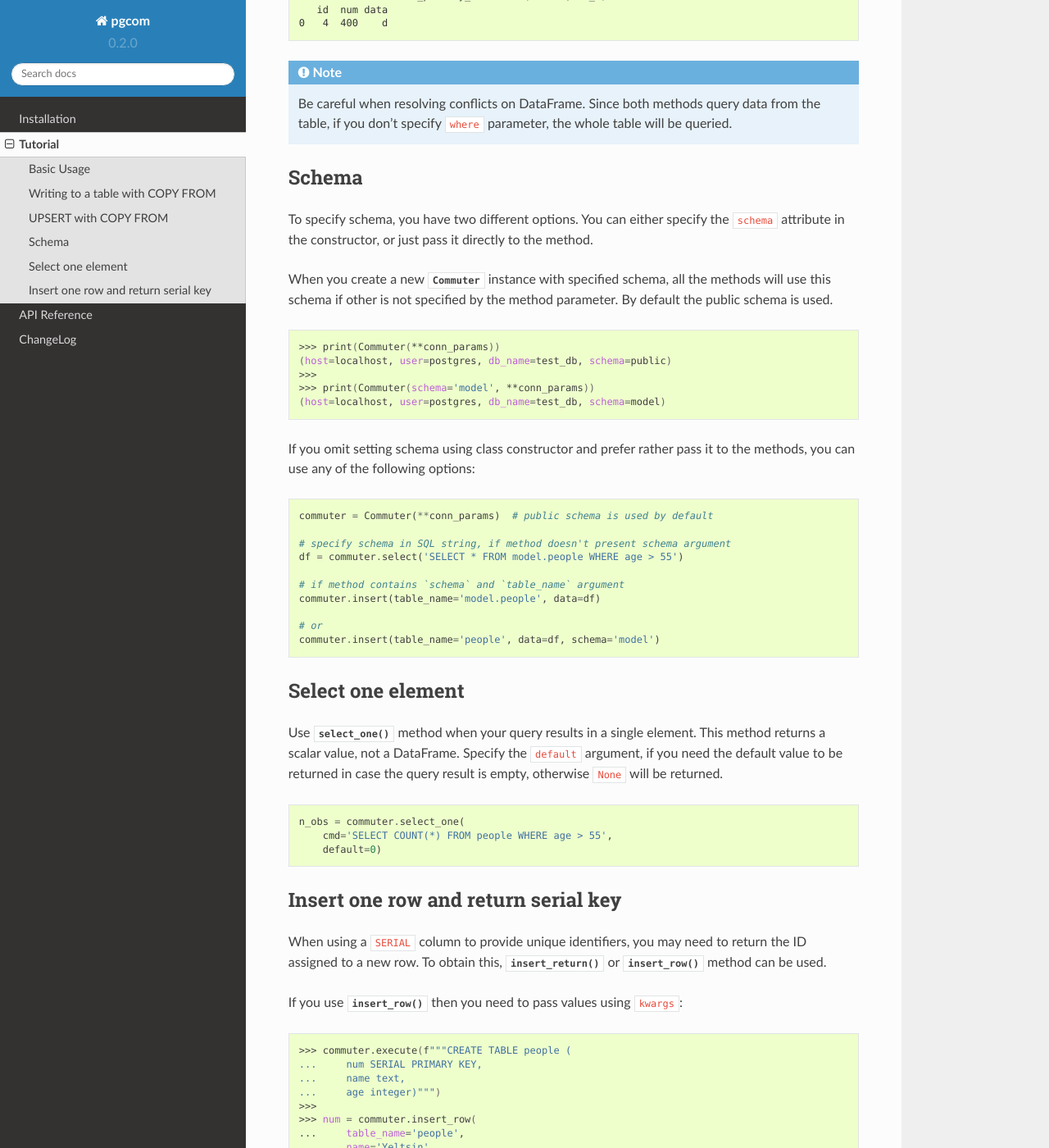
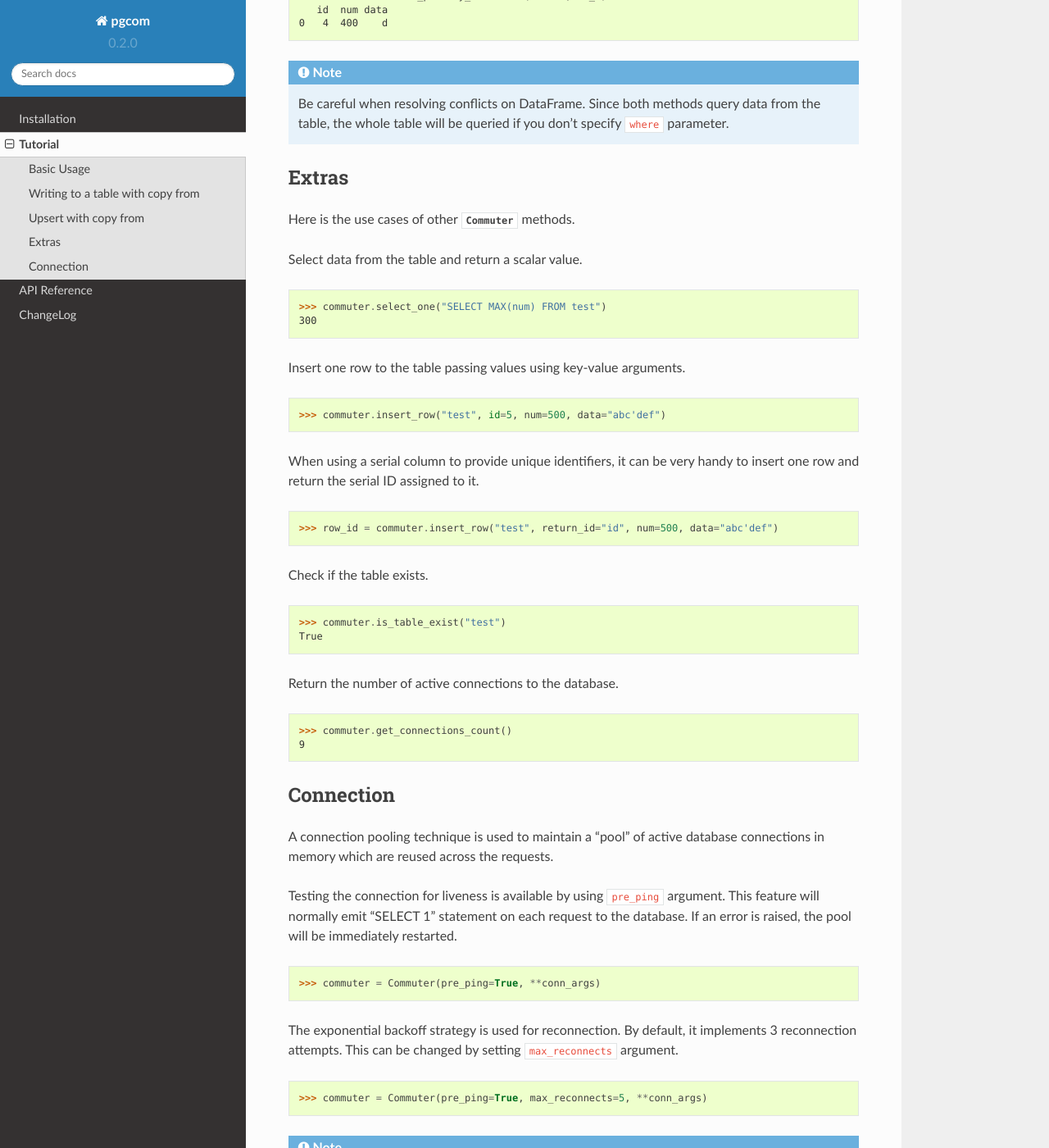
Before and after one commit to viktorsapozhok/pgcom, a Sphinx documentation site: the page built from docs/source/tutorial.rst, in a window 1280 px wide and 1400 px high, scrolled down 1913 px. Shown: the whole window at 82% size. Built offline with Sphinx 7.4.7 and the Read the Docs theme 2.0.0, drawn with Linux system fonts in a browser that asks for light colours; the version number is read from the project's files by our own code; some of the changed text lies outside the part shown.

Commit message:
tutorial completed

```diff
--- a/docs/source/reference/index.rst
+++ b/docs/source/reference/index.rst
@@ -6,5 +6,3 @@ API Reference
 
     commuter
     listener
-    queries
-    exc
--- a/docs/source/tutorial.rst
+++ b/docs/source/tutorial.rst
@@ -12,14 +12,14 @@ Here is an interactive session showing the basic commands usage.
     >>> from pgcom import Commuter
 
     # create commuter
-    >>> commuter = Commuter(dbname='test', user='postgres', password='secret', host='localhost')
+    >>> commuter = Commuter(dbname="test", user="postgres", password="secret", host="localhost")
 
     # execute a command: this creates a new table
     >>> commuter.execute("CREATE TABLE test (id serial PRIMARY KEY, num integer, data varchar);")
 
     # write from DataFrame to a table
-    >>> df = pd.DataFrame([[100, "abc"], [200, "abc'def"]], columns=['num', 'data'])
-    >>> commuter.insert(table_name='test', data=df)
+    >>> df = pd.DataFrame([[100, "abc"], [200, "abc'def"]], columns=["num", "data"])
+    >>> commuter.insert(table_name="test", data=df)
 
     # read from table to a DataFrame
     >>> commuter.select("SELECT * FROM test")
@@ -32,7 +32,7 @@ Here is an interactive session showing the basic commands usage.
        id  num     data
     0   2  200  abc'def
 
-Writing to a table with COPY FROM
+Writing to a table with copy from
 ----------------------------------
 
 PostgreSQL `COPY FROM <https://www.postgresql.org/docs/current/sql-copy.html>`_
@@ -45,7 +45,7 @@ compatible with database table (data types, columns order, etc).
 
 .. code-block:: python
 
-    >>> commuter.copy_from(table_name='test', data=df)
+    >>> commuter.copy_from(table_name="test", data=df)
 
 A slight adaptation of DataFrame to the table structure can be attained by setting
 ``format_data`` parameter to ``True``. This enables to use DataFrames with the incomplete
@@ -53,19 +53,19 @@ set of columns given in any order.
 
 .. code-block:: python
 
-    >>> df = pd.DataFrame([["abc", 100], ["abc'def", 200]], columns=['data', 'num_2'])
+    >>> df = pd.DataFrame([["abc", 100], ["abc'def", 200]], columns=["data", "num_2"])
 
     # DataFrame has column "num_2" not presented in table
-    >>> commuter.copy_from('test', df)
+    >>> commuter.copy_from("test", df)
     pgcom.exc.CopyError: column "num_2" of relation "test" does not exist
 
-    >>> commuter.copy_from('test', df, format_data=True)
-    >>> commuter.select('SELECT * FROM test')
+    >>> commuter.copy_from("test", df, format_data=True)
+    >>> commuter.select("SELECT * FROM test")
        id   num     data
     0   1  None      abc
     1   2  None  abc'def
 
-UPSERT with COPY FROM
+Upsert with copy from
 ---------------------
 
 If DataFrame contains rows conflicting with table constraints and you need to implement
@@ -73,122 +73,107 @@ If DataFrame contains rows conflicting with table constraints and you need to im
 ``where`` parameter of :func:`~pgcom.commuter.Commuter.copy_from` method.
 Then it removes rows from the table before applying COPY FROM.
 
-On the other hand, if you want to sanitize DataFrame and remove conflicts from it (rather than from the table),
-you can use either :func:`~pgcom.commuter.Commuter.resolve_primary_conflicts` or :func:`~pgcom.commuter.Commuter.resolve_foreign_conflicts`.
+On the other hand, if you want to sanitize DataFrame and remove conflicts from it rather than from the table,
+you can use :func:`~pgcom.commuter.Commuter.resolve_primary_conflicts` and :func:`~pgcom.commuter.Commuter.resolve_foreign_conflicts`.
 
 .. code-block:: python
 
     >>> commuter.execute("CREATE TABLE test (id integer PRIMARY KEY, num integer, data varchar);")
-    >>> df_1 = pd.DataFrame([[1, 100, "a"], [2, 200, "b"]], columns=['id', 'num', 'data'])
+    >>> df_1 = pd.DataFrame([[1, 100, "a"], [2, 200, "b"]], columns=["id", "num", "data"])
     >>> commuter.copy_from("test", df_1)
 
     # df_2 has primary key conflict
-    >>> df_2 = pd.DataFrame([[2, 201, "bb"], [3, 300, "c"]], columns=['id', 'num', 'data'])
+    >>> df_2 = pd.DataFrame([[2, 201, "bb"], [3, 300, "c"]], columns=["id", "num", "data"])
     >>> commuter.copy_from("test", df_2)
     pgcom.exc.CopyError: duplicate key value violates unique constraint "test_pkey"
 
     # remove all rows from test table where id >= 2
-    >>> commuter.copy_from('test', df_2, where="id >= 2")
+    >>> commuter.copy_from("test", df_2, where="id >= 2")
     >>> commuter.select("SELECT * FROM test")
        id  num data
     0   1  100    a
     1   2  201   bb
     2   3  300    c
 
-    >>> df_3 = pd.DataFrame([[3, 301, "cc"], [4, 400, "d"]], columns=['id', 'num', 'data'])
+    >>> df_3 = pd.DataFrame([[3, 301, "cc"], [4, 400, "d"]], columns=["id", "num", "data"])
 
     # remove conflicts from the DataFrame
-    >>> commuter.resolve_primary_conflicts('test', df_3)
+    >>> commuter.resolve_primary_conflicts("test", df_3)
        id  num data
     0   4  400    d
 
 .. note::
 
     Be careful when resolving conflicts on DataFrame. Since both methods query data from the table,
-    if you don't specify ``where`` parameter, the whole table will be queried.
+    the whole table will be queried if you don't specify ``where`` parameter.
 
-Schema
+Extras
 ------
 
-To specify schema, you have two different options. You can either specify the
-``schema`` attribute in the constructor, or just pass it directly to the method.
+Here is the use cases of other :class:`~pgcom.commuter.Commuter` methods.
 
-When you create a new :class:`~pgcom.commuter.Commuter` instance with specified
-schema, all the methods will use this schema if other is not specified
-by the method parameter. By default the public schema is used.
-
-.. code-block:: bash
-
-    >>> print(Commuter(**conn_params))
-    (host=localhost, user=postgres, db_name=test_db, schema=public)
-    >>>
-    >>> print(Commuter(schema='model', **conn_params))
-    (host=localhost, user=postgres, db_name=test_db, schema=model)
-
-If you omit setting schema using class constructor and prefer rather pass it
-to the methods, you can use any of the following options:
+Select data from the table and return a scalar value.
 
 .. code-block:: python
 
-    commuter = Commuter(**conn_params)  # public schema is used by default
+    >>> commuter.select_one("SELECT MAX(num) FROM test")
+    300
 
-    # specify schema in SQL string, if method doesn't present schema argument
-    df = commuter.select('SELECT * FROM model.people WHERE age > 55')
-
-    # if method contains `schema` and `table_name` argument
-    commuter.insert(table_name='model.people', data=df)
-
-    # or
-    commuter.insert(table_name='people', data=df, schema='model')
-
-Select one element
-------------------
-
-Use :func:`~pgcom.commuter.Commuter.select_one` method when your query results in a single element.
-This method returns a scalar value, not a DataFrame. Specify the ``default``
-argument, if you need the default value to be returned in case the query result
-is empty, otherwise ``None`` will be returned.
+Insert one row to the table passing values using key-value arguments.
 
 .. code-block:: python
 
-    n_obs = commuter.select_one(
-        cmd='SELECT COUNT(*) FROM people WHERE age > 55',
-        default=0)
+    >>> commuter.insert_row("test", id=5, num=500, data="abc'def")
 
-Insert one row and return serial key
-------------------------------------
+When using a serial column to provide unique identifiers, it can be very handy to
+insert one row and return the serial ID assigned to it.
 
-When using a ``SERIAL`` column to provide unique identifiers, you may need to
-return the ID assigned to a new row. To obtain this, :func:`~pgcom.commuter.Commuter.insert_return` or
-:func:`~pgcom.commuter.Commuter.insert_row` method can be used.
+.. code-block:: python
 
-If you use :func:`~pgcom.commuter.Commuter.insert_row` then you need to pass
-values using ``kwargs``:
+    >>> row_id = commuter.insert_row("test", return_id="id", num=500, data="abc'def")
 
-.. code-block:: bash
+Check if the table exists.
 
-    >>> commuter.execute(f"""CREATE TABLE people (
-    ...     num SERIAL PRIMARY KEY,
-    ...     name text,
-    ...     age integer)""")
-    >>>
-    >>> num = commuter.insert_row(
-    ...     table_name='people',
-    ...     name='Yeltsin',
-    ...     age=76,
-    ...     return_id='num')
-    >>>
-    >>> print(num)
-    1
+.. code-block:: python
 
-Using :func:`~pgcom.commuter.Commuter.insert_return`, you need to specify SQL string:
+    >>> commuter.is_table_exist("test")
+    True
 
-.. code-block:: bash
+Return the number of active connections to the database.
 
-    >>> num = commuter.insert_return(
-    ...     cmd='INSERT INTO people (name, age) VALUES (%s, %s)',
-    ...     values=('Yeltsin', 76),
-    ...     return_id='num')
-    >>>
-    >>> print(num)
-    2
+.. code-block:: python
+
+    >>> commuter.get_connections_count()
+    9
+
+Connection
+----------
+
+A connection pooling technique is used to maintain a "pool" of active database connections
+in memory which are reused across the requests.
+
+Testing the connection for liveness is available by using ``pre_ping`` argument. This feature
+will normally emit "SELECT 1" statement on each request to the database. If an error is raised,
+the pool will be immediately restarted.
+
+.. code-block:: python
+
+    >>> commuter = Commuter(pre_ping=True, **conn_args)
+
+The exponential backoff strategy is used for reconnection. By default, it implements 3 reconnection attempts.
+This can be changed by setting ``max_reconnects`` argument.
+
+.. code-block:: python
+
+    >>> commuter = Commuter(pre_ping=True, max_reconnects=5, **conn_args)
+
+.. note::
+
+    When creating a new instance of :class:`~pgcom.commuter.Commuter`, the connection pool
+    is created by calling :func:`~pgcom.commuter.Connector.make_pool` and the connection
+    is established. The typical usage of :class:`~pgcom.commuter.Commuter` is therefore once
+    per particular database, held globally for the lifetime of a single application process.
+
+.. warning::
+
+    So far a simple connection pool is used and it can't be shared across different threads.
```
Also changed, not shown: docs/source/reference/exc.rst (deleted, +0 -10 lines), docs/source/reference/queries.rst (deleted, +0 -12 lines).
